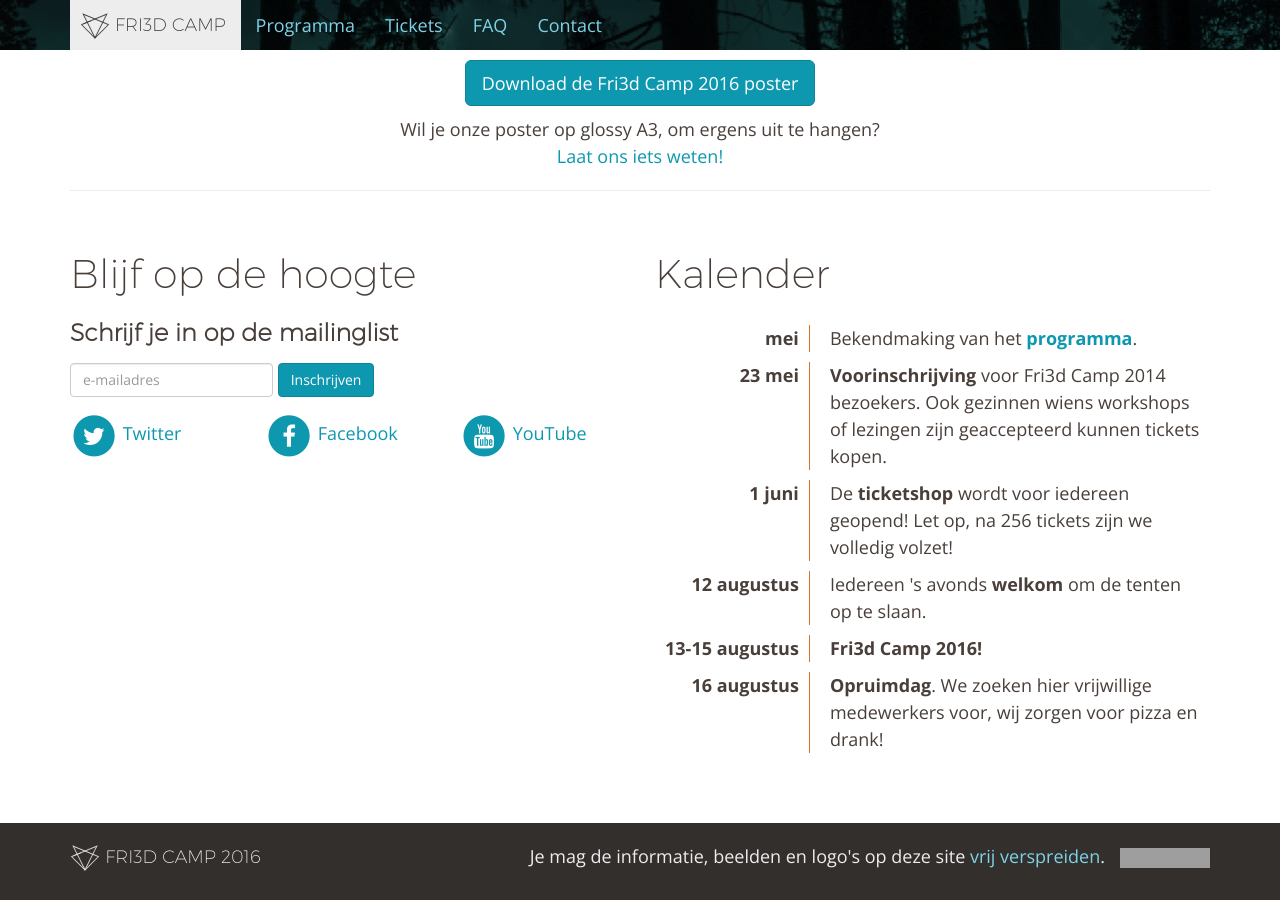
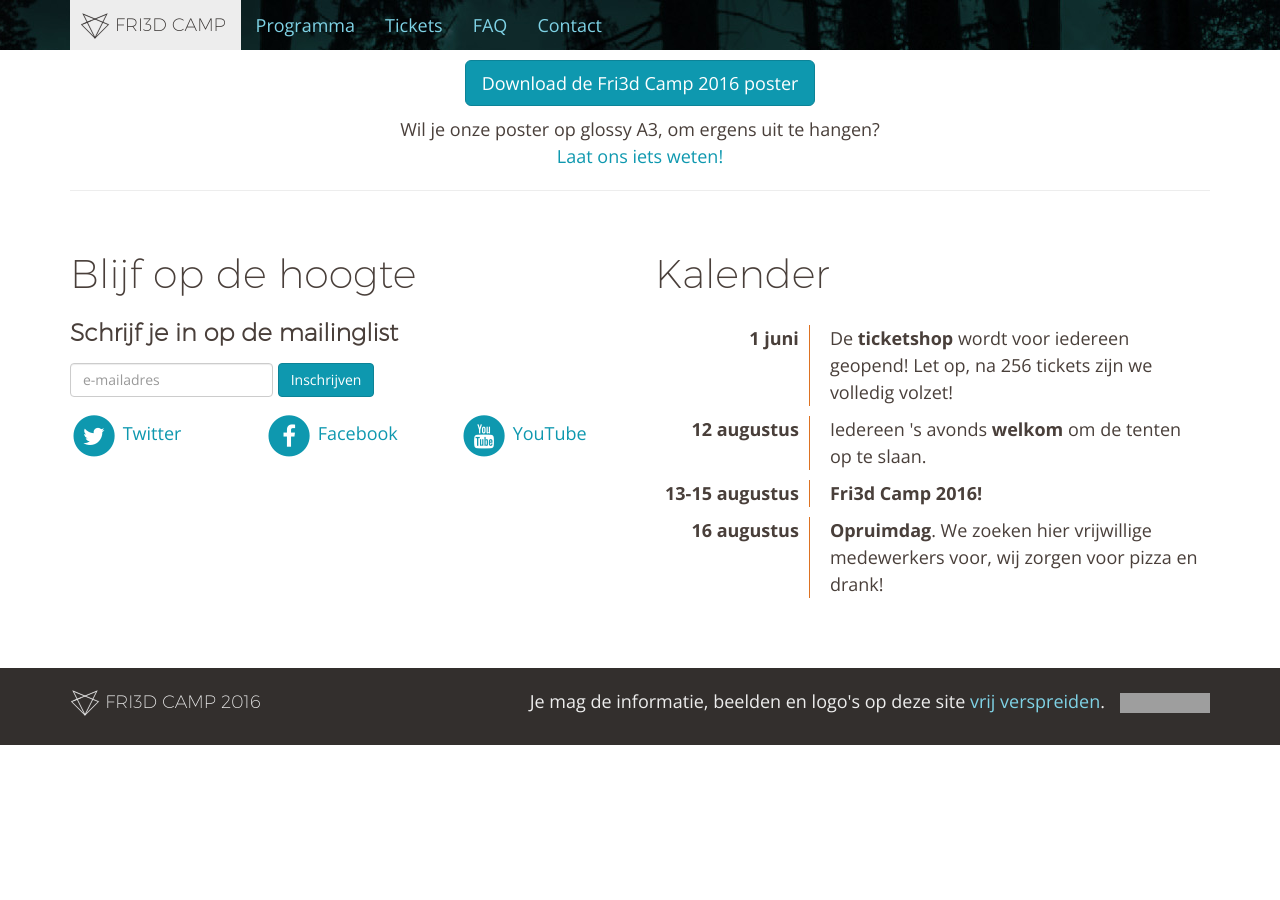
Before and after one commit to Fri3dCamp/fri3dweb2016, a Jekyll site: the page built from index.md, in a window 1280 px wide and 900 px high, scrolled down 1422 px. Built offline with Jekyll 4.4.1, drawn with Linux system fonts in a browser that asks for light colours; nearby versions of some CDN libraries; after the commit the page ends 2167 px from its top, so only the background shows below that; grey boxes are pictures that could not be loaded.

Commit message:
removed past dates from calendar

```diff
--- a/index.md
+++ b/index.md
@@ -33,14 +33,6 @@ kalender: >
   <h2>Kalender</h2>
   <table class="calendar">
     <tr>
-        <th>mei</th>
-        <td>Bekendmaking van het <a href="/programma"><strong>programma</strong></a>.</td>
-    </tr>
-    <tr>
-        <th>23 mei</th>
-        <td><strong>Voorinschrijving</strong> voor Fri3d Camp 2014 bezoekers. Ook gezinnen wiens workshops of lezingen zijn geaccepteerd kunnen tickets kopen.</td>
-    </tr>
-    <tr>
         <th>1 juni</th>
         <td>De <strong>ticketshop</strong> wordt voor iedereen geopend! Let op, na 256 tickets zijn we volledig volzet!</td>
     </tr>
```
